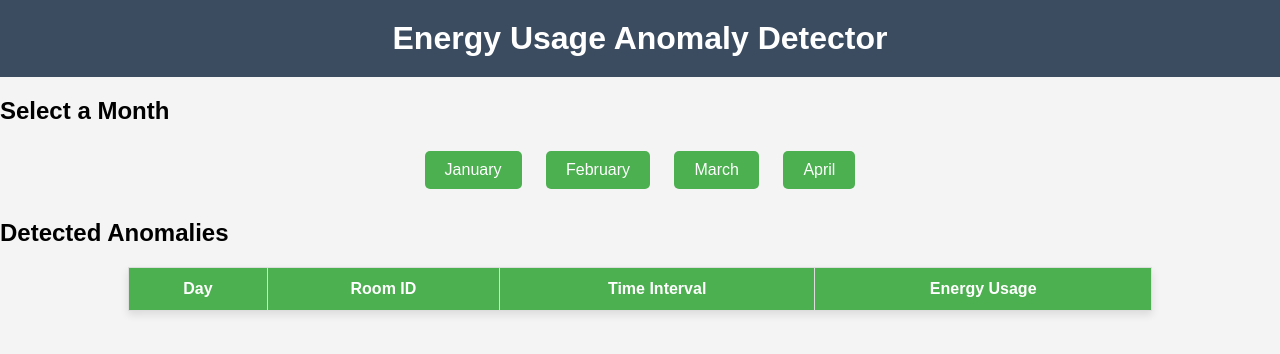
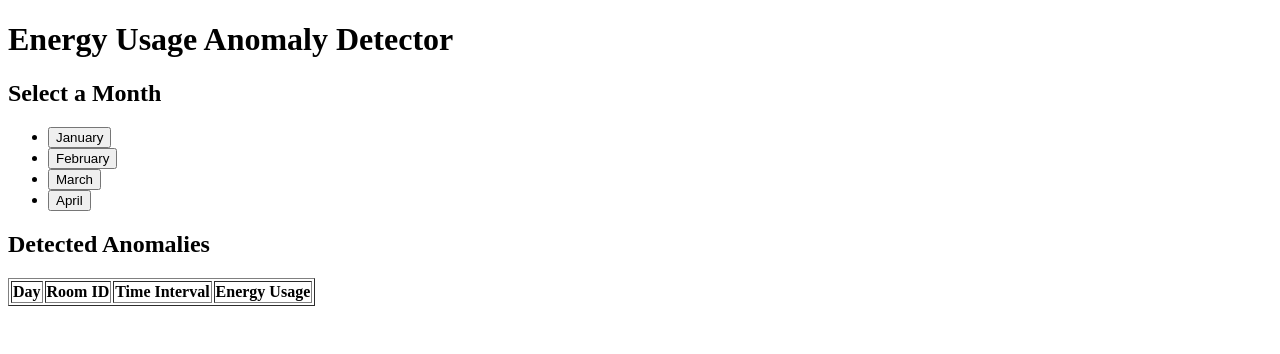
Before and after one commit to Swayam-Swaroop-Sahu/Energy-Spike-Detection, a plain HTML site: page index.html in a window 1280 px wide. Drawn offline with Linux system fonts and the light colour scheme.

Commit message:
Update index.html

```diff
--- a/index.html
+++ b/index.html
@@ -4,80 +4,9 @@
     <meta charset="UTF-8">
     <meta name="viewport" content="width=device-width, initial-scale=1.0">
     <title>Energy Usage Anomaly Detector</title>
-    <style>
-        body {
-            font-family: Arial, sans-serif;
-            margin: 0;
-            padding: 0;
-            background-color: #f4f4f4;
-        }
-        header {
-            background-color: #3b4c61;
-            color: #fff;
-            padding: 20px;
-            text-align: center;
-        }
-        h1, h2 {
-            margin: 0;
-            font-size: 2rem;
-        }
-        h2 {
-            margin-top: 20px;
-            font-size: 1.5rem;
-        }
-        ul {
-            list-style-type: none;
-            padding: 0;
-            text-align: center;
-        }
-        li {
-            display: inline-block;
-            margin: 10px;
-        }
-        button {
-            background-color: #4CAF50;
-            color: white;
-            padding: 10px 20px;
-            border: none;
-            font-size: 1rem;
-            cursor: pointer;
-            border-radius: 5px;
-            transition: background-color 0.3s ease;
-        }
-        button:hover {
-            background-color: #45a049;
-        }
-        table {
-            width: 80%;
-            margin: 20px auto;
-            border-collapse: collapse;
-            background-color: #fff;
-            box-shadow: 0 4px 8px rgba(0, 0, 0, 0.1);
-        }
-        th, td {
-            padding: 12px;
-            text-align: center;
-            border: 1px solid #ddd;
-        }
-        th {
-            background-color: #4CAF50;
-            color: white;
-        }
-        td {
-            background-color: #f9f9f9;
-        }
-        td:nth-child(even) {
-            background-color: #f2f2f2;
-        }
-        button:focus {
-            outline: none;
-        }
-    </style>
 </head>
 <body>
-    <header>
-        <h1>Energy Usage Anomaly Detector</h1>
-    </header>
+    <h1>Energy Usage Anomaly Detector</h1>
 
     <h2>Select a Month</h2>
     <ul>
```
